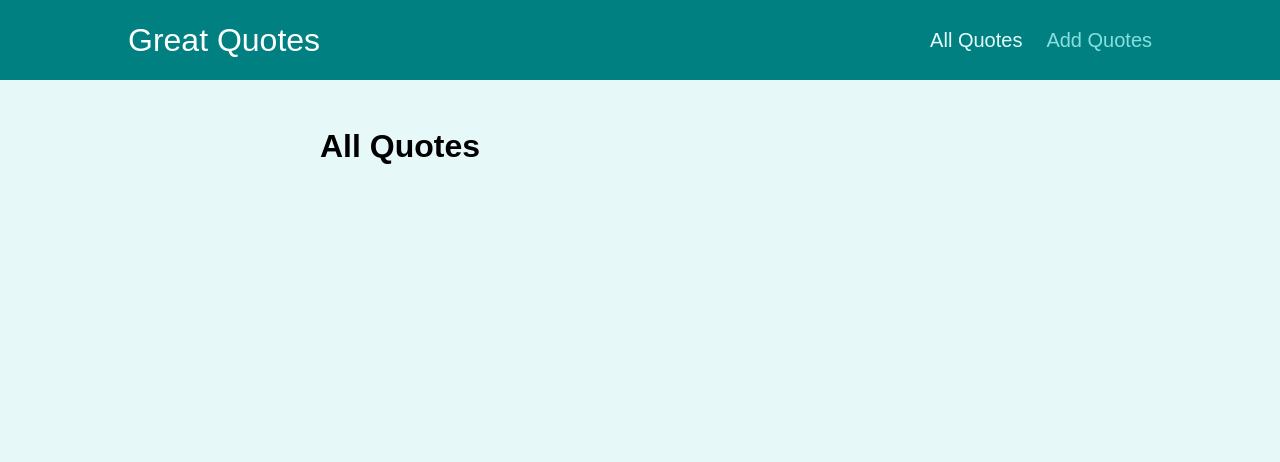
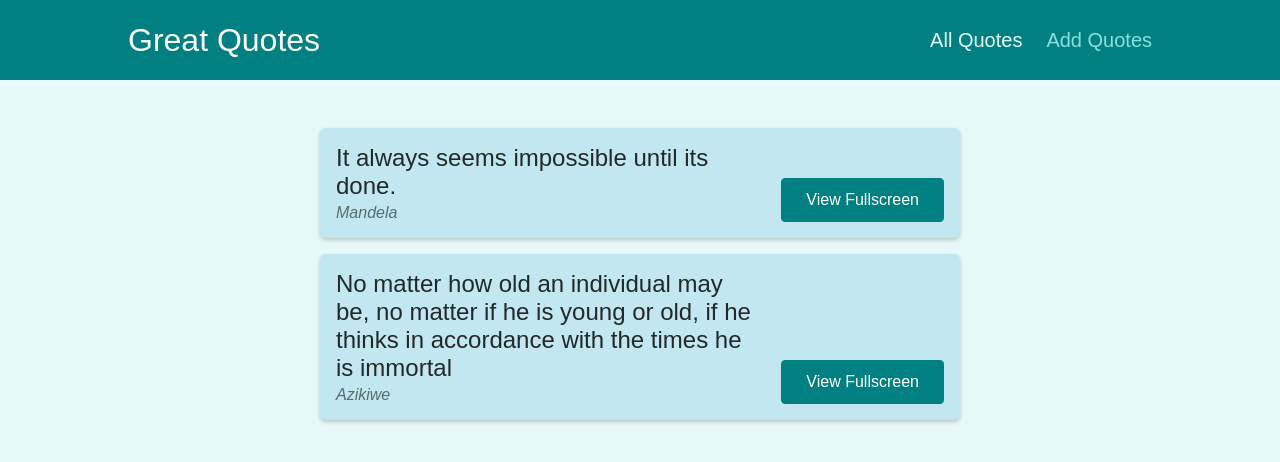
Before and after one commit to cjchika/react-router, a React (Create React App) app: page /quotes in a window 1280 px wide. Shown: the top 462 px of the page. Built offline with nearby package versions, Linux system fonts and the light colour scheme.

Commit message:
Updating

```diff
--- a/src/App.js
+++ b/src/App.js
@@ -1,5 +1,5 @@
 import { Route, Switch, Redirect } from "react-router-dom";
-import Layout from "./components/layout/layout";
+import Layout from "./components/layout/Layout";
 
 import AllQuotes from "./pages/AllQuotes";
 import NewQuote from "./pages/NewQuote";
--- a/src/components/UI/Card.js
+++ b/src/components/UI/Card.js
@@ -1,7 +1,7 @@
-import classes from './Card.module.css';
+import styles from './Card.module.css';
 
 const Card = (props) => {
-  return <div className={classes.card}>{props.children}</div>;
+  return <div className={styles.card}>{props.children}</div>;
 };
 
 export default Card;
--- a/src/components/quotes/QuoteForm.js
+++ b/src/components/quotes/QuoteForm.js
@@ -1,7 +1,7 @@
 import { useRef } from 'react';
 
-import Card from '../ui/Card';
-import LoadingSpinner from '../ui/LoadingSpinner';
+import Card from '../UI/Card';
+import LoadingSpinner from '../UI/LoadingSpinner'
 import classes from './QuoteForm.module.css';
 
 const QuoteForm = (props) => {
--- a/src/components/quotes/QuoteItem.js
+++ b/src/components/quotes/QuoteItem.js
@@ -1,3 +1,5 @@
+import { Link } from 'react-router-dom';
+
 import classes from './QuoteItem.module.css';
 
 const QuoteItem = (props) => {
@@ -9,9 +11,9 @@ const QuoteItem = (props) => {
         </blockquote>
         <figcaption>{props.author}</figcaption>
       </figure>
-      <a className='btn'>
+      <Link className='btn' to={`/quotes/${props.id}`}>
         View Fullscreen
-      </a>
+      </Link>
     </li>
   );
 };
--- a/src/pages/AllQuotes.jsx
+++ b/src/pages/AllQuotes.jsx
@@ -1,5 +1,12 @@
+import QuoteList from "../components/quotes/QuoteList";
+
+const SUB_QUOTES = [
+	{ id: 'q1', author: "Mandela", text: 'It always seems impossible until its done.' },
+	{ id: 'q2', author: "Azikiwe", text: 'No matter how old an individual may be, no matter if he is young or old, if he thinks in accordance with the times he is immortal' }
+];
+
 const AllQuotes = () => {
-  return <h1>All Quotes</h1>
+  return <QuoteList quotes={SUB_QUOTES}/>
 };
 
 export default AllQuotes;
--- a/src/pages/NewQuote.jsx
+++ b/src/pages/NewQuote.jsx
@@ -1,5 +1,11 @@
+import QuoteForm from "../components/quotes/QuoteForm";
+
 const NewQuote = () => {
-	return <h1>New Quote</h1>
+	const addQuoteHandler = (quoteData) => {
+		console.log(quoteData);
+	};
+
+	return <QuoteForm onAddQuote={addQuoteHandler} />
 };
 
 export default NewQuote;
```
Also changed, not shown: src/components/layout/Layout.jsx (renamed from src/components/layout/layout.jsx).
